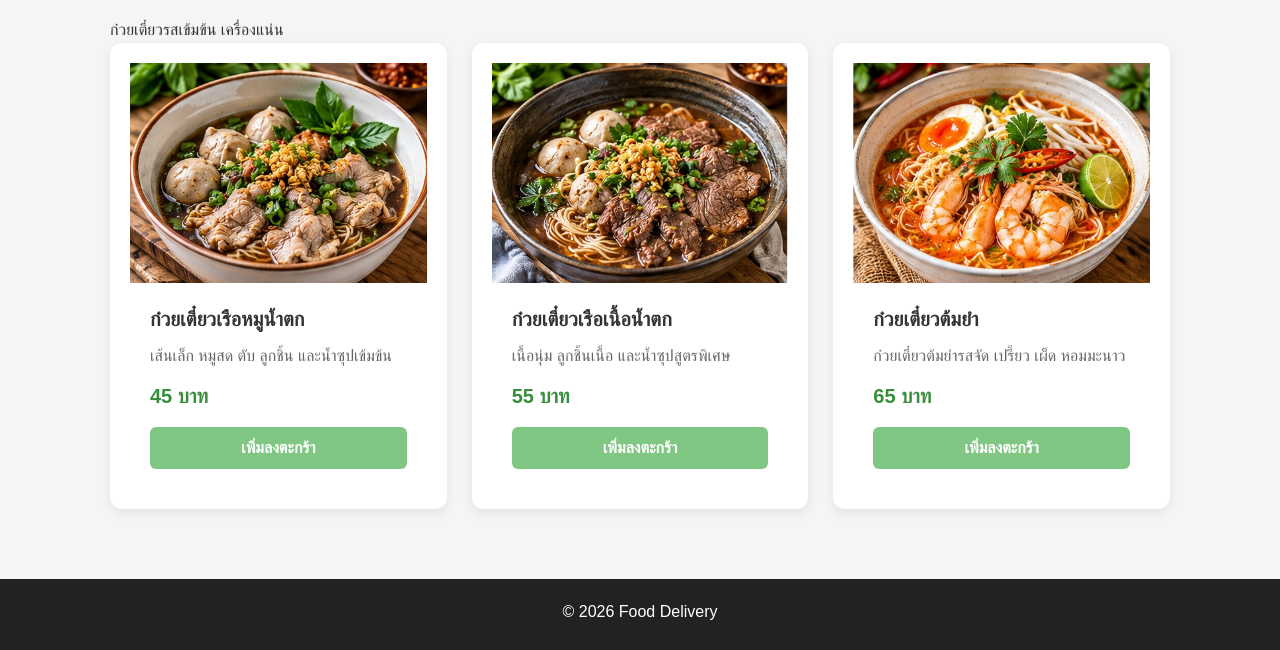
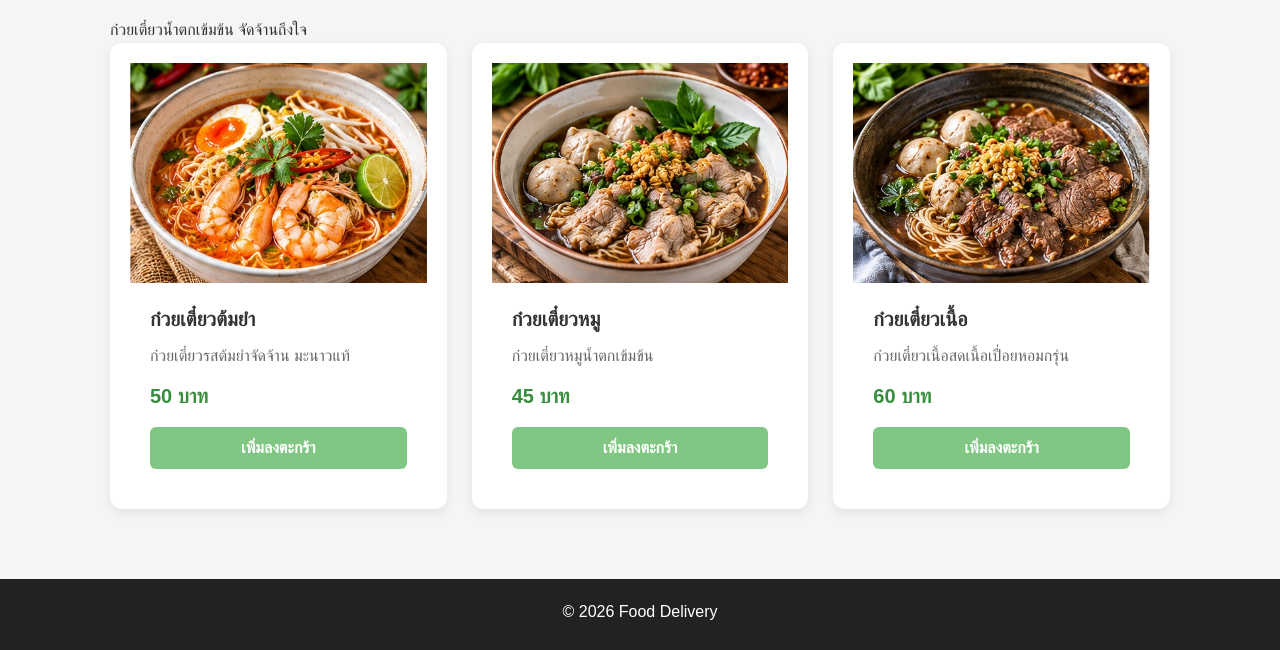
Before and after one commit to calaxzy123/Best-fooddelivery, a website: page noodles.html in a window 1280 px wide. Shown: the part 156-806 px from the top of the page. Drawn offline with Linux system fonts and the light colour scheme.

Commit message:
Fix pizza and noodles files in root directory

```diff
--- a/noodles.html
+++ b/noodles.html
@@ -1,15 +1,12 @@
 <!DOCTYPE html>
 <html lang="th">
-
 <head>
     <meta charset="UTF-8">
     <meta name="viewport" content="width=device-width, initial-scale=1.0">
-    <title>ก๋วยเตี๋ยวเรือเจ้าอร่อย</title>
+    <title>ก๋วยเตี๋ยวเรือเจ้าอร่อย - เมนู</title>
     <link rel="stylesheet" href="css/style.css">
 </head>
-
 <body>
-
 <header class="main-header">
     <div class="header-container">
         <h1 class="logo">🍴 BestFood Delivery</h1>
@@ -22,62 +19,69 @@
         </nav>
     </div>
 </header>
-
 <main>
     <h2>🍜 ก๋วยเตี๋ยวเรือเจ้าอร่อย</h2>
-    <p>ก๋วยเตี๋ยวรสเข้มข้น เครื่องแน่น</p>
-
+    <p>ก๋วยเตี๋ยวน้ำตกเข้มข้น จัดจ้านถึงใจ</p>
     <section class="food-grid">
-        <!-- 1. ก๋วยเตี๋ยวเรือหมูน้ำตก (food_id = 11, restaurant_id = 4) -->
-        <article class="food-card">
-            <img src="Image/noodle-pork.jpg" alt="ก๋วยเตี๋ยวเรือหมูน้ำตก" onerror="this.onerror=null; this.src='Image/logoweb.png';">
-            <div class="food-info">
-                <h3>ก๋วยเตี๋ยวเรือหมูน้ำตก</h3>
-                <p>เส้นเล็ก หมูสด ตับ ลูกชิ้น และน้ำซุปเข้มข้น</p>
-                <strong>45 บาท</strong>
-                <button type="button" onclick="addToCart('ก๋วยเตี๋ยวเรือหมูน้ำตก', 45, 'Image/noodle-pork.jpg', 4, 11)">เพิ่มลงตะกร้า</button>
-            </div>
-        </article>
-
-        <!-- 2. ก๋วยเตี๋ยวเรือเนื้อน้ำตก (food_id = 12, restaurant_id = 4) -->
-        <article class="food-card">
-            <img src="Image/noodle-beef.jpg" alt="ก๋วยเตี๋ยวเรือเนื้อน้ำตก" onerror="this.onerror=null; this.src='Image/logoweb.png';">
-            <div class="food-info">
-                <h3>ก๋วยเตี๋ยวเรือเนื้อน้ำตก</h3>
-                <p>เนื้อนุ่ม ลูกชิ้นเนื้อ และน้ำซุปสูตรพิเศษ</p>
-                <strong>55 บาท</strong>
-                <button type="button" onclick="addToCart('ก๋วยเตี๋ยวเรือเนื้อน้ำตก', 55, 'Image/noodle-beef.jpg', 4, 12)">เพิ่มลงตะกร้า</button>
-            </div>
-        </article>
-
-        <!-- 3. ก๋วยเตี๋ยวต้มยำ (food_id = 13, restaurant_id = 4) -->
         <article class="food-card">
             <img src="Image/noodle-tomyum.jpg" alt="ก๋วยเตี๋ยวต้มยำ" onerror="this.onerror=null; this.src='Image/logoweb.png';">
             <div class="food-info">
                 <h3>ก๋วยเตี๋ยวต้มยำ</h3>
-                <p>ก๋วยเตี๋ยวต้มยำรสจัด เปรี้ยว เผ็ด หอมมะนาว</p>
-                <strong>65 บาท</strong>
-                <button type="button" onclick="addToCart('ก๋วยเตี๋ยวต้มยำ', 65, 'Image/noodle-tomyum.jpg', 4, 13)">เพิ่มลงตะกร้า</button>
+                <p>ก๋วยเตี๋ยวรสต้มยำจัดจ้าน มะนาวแท้</p>
+                <strong>50 บาท</strong>
+                <button type="button" onclick="handleAddToCart('ก๋วยเตี๋ยวต้มยำ', 50, 'Image/noodle-tomyum.jpg', 4, 11)">เพิ่มลงตะกร้า</button>
+            </div>
+        </article>
+        <article class="food-card">
+            <img src="Image/noodle-pork.jpg" alt="ก๋วยเตี๋ยวหมู" onerror="this.onerror=null; this.src='Image/logoweb.png';">
+            <div class="food-info">
+                <h3>ก๋วยเตี๋ยวหมู</h3>
+                <p>ก๋วยเตี๋ยวหมูน้ำตกเข้มข้น</p>
+                <strong>45 บาท</strong>
+                <button type="button" onclick="handleAddToCart('ก๋วยเตี๋ยวหมู', 45, 'Image/noodle-pork.jpg', 4, 12)">เพิ่มลงตะกร้า</button>
+            </div>
+        </article>
+        <article class="food-card">
+            <img src="Image/noodle-beef.jpg" alt="ก๋วยเตี๋ยวเนื้อ" onerror="this.onerror=null; this.src='Image/logoweb.png';">
+            <div class="food-info">
+                <h3>ก๋วยเตี๋ยวเนื้อ</h3>
+                <p>ก๋วยเตี๋ยวเนื้อสดเนื้อเปื่อยหอมกรุ่น</p>
+                <strong>60 บาท</strong>
+                <button type="button" onclick="handleAddToCart('ก๋วยเตี๋ยวเนื้อ', 60, 'Image/noodle-beef.jpg', 4, 13)">เพิ่มลงตะกร้า</button>
             </div>
         </article>
     </section>
 </main>
-
-<footer>
-    <p>© 2026 Food Delivery</p>
-</footer>
-
+<footer><p>© 2026 Food Delivery</p></footer>
 <script src="script.js"></script>
 <script>
-    document.addEventListener("DOMContentLoaded", () => {
-        const currentUser = JSON.parse(localStorage.getItem("currentUser") || "{}");
-        const authNav = document.getElementById("authNav");
-        if (currentUser.id && authNav) {
-            authNav.textContent = `👤 ${currentUser.name || 'โปรไฟล์'}`;
-            authNav.href = currentUser.role === 'restaurant' ? 'merchant.html' : (currentUser.role === 'rider' ? 'rider.html' : 'order.html');
+async function handleAddToCart(name, price, image, restaurantId, foodId) {
+    const rawUser = localStorage.getItem("currentUser") || localStorage.getItem("user");
+    const currentUser = rawUser ? JSON.parse(rawUser) : null;
+    const userId = currentUser ? (currentUser.id || currentUser.userId) : localStorage.getItem("userId");
+    if (!userId) {
+        alert("กรุณาเข้าสู่ระบบก่อนสั่งอาหาร");
+        window.location.href = "login.html";
+        return;
+    }
+    try {
+        const res = await fetch("/api/cart", {
+            method: "POST",
+            headers: { "Content-Type": "application/json" },
+            body: JSON.stringify({ userId: Number(userId), user_id: Number(userId), foodId: Number(foodId), food_id: Number(foodId), restaurantId: Number(restaurantId), restaurant_id: Number(restaurantId), quantity: 1 })
+        });
+        const data = await res.json();
+        if (res.ok && data.success) {
+            alert('✅ เพิ่ม "' + name + '" ลงในตะกร้าเรียบร้อยแล้ว!');
+            const countEl = document.getElementById("cart-count");
+            if (countEl) countEl.textContent = Number(countEl.textContent || 0) + 1;
+        } else {
+            alert(data.message || "เพิ่มลงในตะกร้าไม่สำเร็จ");
         }
-    });
+    } catch(err) {
+        console.error(err);
+    }
+}
 </script>
-
 </body>
 </html>
```
Also changed, not shown: cart.html (+5 -5 lines), pizza.html (+49 -46 lines).
